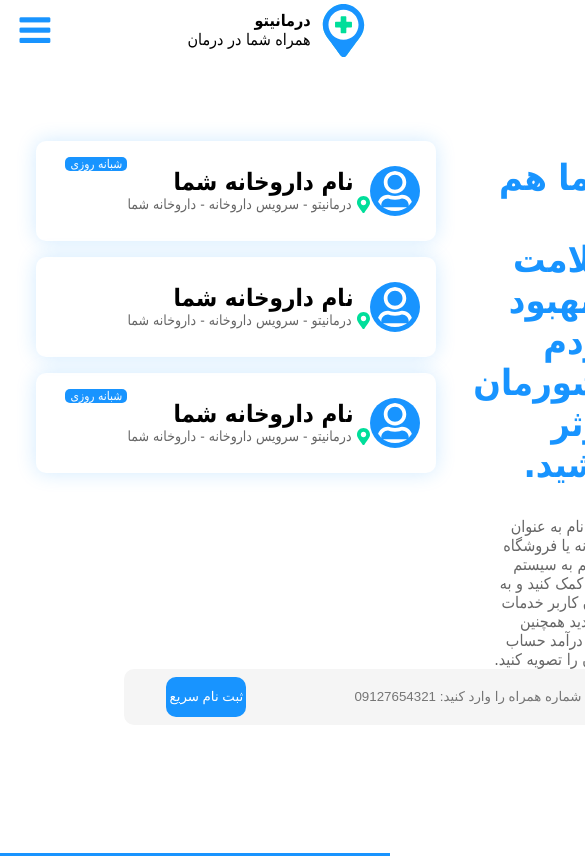
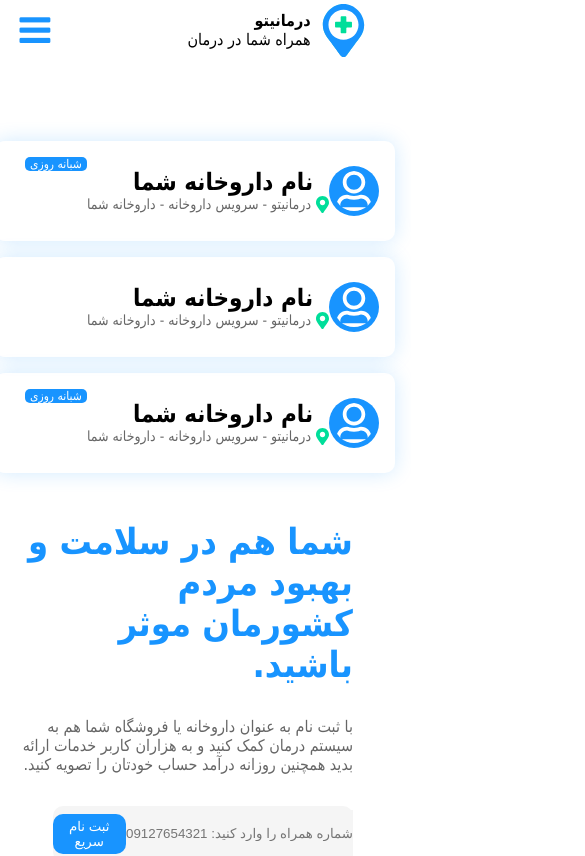
Before and after one commit to kave-me/darmanito-react, a React (Create React App) app: page /about-us in a window 390 px wide. Shown: the top 856 px of the page, 585 px wide, since content can reach past the window. Built offline with nearby package versions, Linux system fonts and the light colour scheme; a small style sheet from the web is missing.

Commit message:
fix navBar dynamic effect bug

```diff
--- a/src/asset/sass/component/_AboutUsHeader.scss
+++ b/src/asset/sass/component/_AboutUsHeader.scss
@@ -54,3 +54,21 @@
 
     }
 }
+@media screen and (max-width: 768px) {
+    .aboutUs__header {
+        display: flex;
+        flex-direction: column-reverse;
+        &__icons {
+            align-self: center;
+        }
+        &__textAndInput {
+            width: 95%;
+            &__description {
+                margin-bottom: 2rem;
+            }
+            &__input {
+                width: 90%;
+            }
+        }
+    }
+}
--- a/src/asset/sass/index.css
+++ b/src/asset/sass/index.css
@@ -859,6 +859,32 @@ p {
   margin: 0 0 auto 0;
 }
 
+@media screen and (max-width: 768px) {
+  .aboutUs__header {
+    display: -webkit-box;
+    display: -ms-flexbox;
+    display: flex;
+    -webkit-box-orient: vertical;
+    -webkit-box-direction: reverse;
+        -ms-flex-direction: column-reverse;
+            flex-direction: column-reverse;
+  }
+  .aboutUs__header__icons {
+    -ms-flex-item-align: center;
+        -ms-grid-row-align: center;
+        align-self: center;
+  }
+  .aboutUs__header__textAndInput {
+    width: 95%;
+  }
+  .aboutUs__header__textAndInput__description {
+    margin-bottom: 2rem;
+  }
+  .aboutUs__header__textAndInput__input {
+    width: 90%;
+  }
+}
+
 .AboutUsHeaderCard {
   display: -webkit-box;
   display: -ms-flexbox;
--- a/src/components/Navbar.js
+++ b/src/components/Navbar.js
@@ -1,7 +1,7 @@
 import React, { useState} from "react";
 import navbarListItems from './NavbarNavigationItems'
 import Logo from "./Logo";
-import {useLocation, Link} from 'react-router-dom';
+import {useLocation, NavLink} from 'react-router-dom';
 
 const Navbar = () => {
   const [burger, setBurger] = useState({ isOpen: false });
@@ -16,7 +16,6 @@ const Navbar = () => {
                       ? item.active = true
                       : item.active=false;
                        return (item)})
-      console.log(newNavItems);
       setLinks(newNavItems)}
   return (
     <nav className="section navbar">
@@ -32,17 +31,15 @@ const Navbar = () => {
           {links.map((item, index) => {
             return (
               <li className="navbar__items__li" key={index}>
-                <Link
+                <NavLink
+                  exact={true}
                   to={item.href}
                   onClick={handleNavigation}
-                  className={
-                    item.active
-                      ? "navbar__items__li__a navbar__items__li__a__active"
-                      : "navbar__items__li__a"
-                  }
+                  activeClassName= "navbar__items__li__a__active"
+                  className= "navbar__items__li__a"
                   key={index}>
                   {item.title}
-                </Link>
+                </NavLink>
               </li>
             );
           })}
--- a/src/pages/AboutUs.js
+++ b/src/pages/AboutUs.js
@@ -10,8 +10,8 @@ const AboutUs = () => {
     return (
         <div className="container">
             <Header/>
-            <Statics/>
-            <Services/>
+            {/* <Statics/> */}
+            {/* <Services/> */}
             <Support/>
             <Footer/>
         </div>
```
Also changed, not shown: 1 other file (tests, documents, lock files or other folders).
